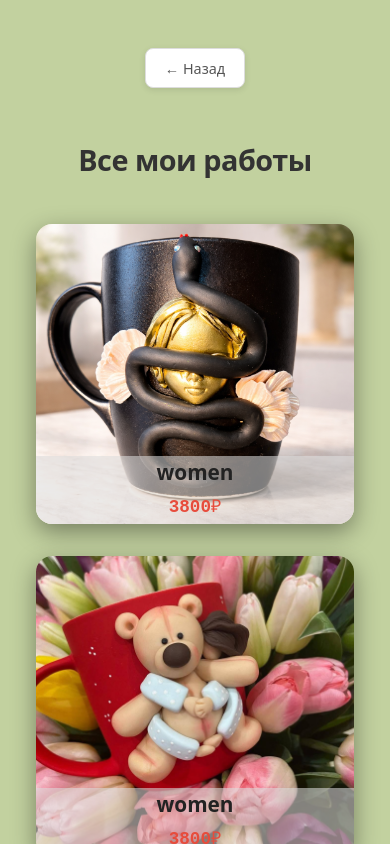
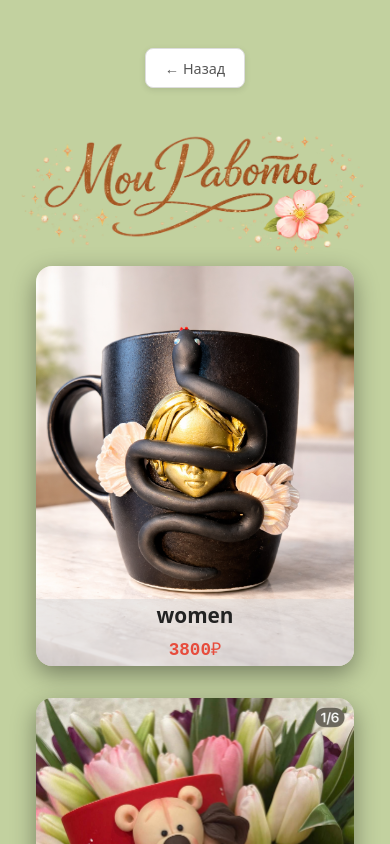
Before and after one commit to Ivan1990Nik/Baked_clay, a React (Vite) app: page /product in a window 390 px wide. Shown: the top 844 px of the page. Built offline with nearby package versions, Linux system fonts and the light colour scheme.

Commit message:
add text

```diff
--- a/src/components/about/About.jsx
+++ b/src/components/about/About.jsx
@@ -1,6 +1,6 @@
 // src/components/about/About.jsx
 import "./about.css";
-import velcome from "../../../public/images/velcome.png"
+import velcome from "/images/velcome.png"
 
 
 function About() {
--- a/src/components/contact/Contact.jsx
+++ b/src/components/contact/Contact.jsx
@@ -1,6 +1,6 @@
 import bro from "../../assets/logo.PNG"
 import "./contact.css";
-import contact from "../../../public/images/contact.png"
+import contact from "/images/contact.png"
 
 function Contact() {
   return (
--- a/src/components/header/Header.jsx
+++ b/src/components/header/Header.jsx
@@ -3,7 +3,7 @@ import { useState } from "react";
 import "./header.css";
 
 import logo from "../../../public/images/logo3.png"
-import sticHeader from "../../../public/images/stic-header.png"
+import sticHeader from "/images/stic-header.png"
 
 export default function Header() {
   const [isOpen, setIsOpen] = useState(false);
--- a/src/components/products/Products.tsx
+++ b/src/components/products/Products.tsx
@@ -8,7 +8,7 @@ import "./products.css";
 
 import { getImage } from "../../utils/getImage";
 import { useNavigate } from "react-router-dom"; // ✅ Импортируем useNavigate
-import work from "../../../public/images/work.png"
+import work from "/images/work.png"
 
 const imageFiles = [
   "flora.png",
--- a/src/data/DataBase.js
+++ b/src/data/DataBase.js
@@ -7,6 +7,7 @@ export const Data = [
         price: 3800,
         name: 'women',
         images: [
+            getImage("carusel", "face.png"),
             getImage("carusel", "face.png"),
 
         ]
--- a/src/pages/products/productList.css
+++ b/src/pages/products/productList.css
@@ -32,6 +32,10 @@
   margin: 0 auto;
   text-align: center;
 }
+
+ .product-list__container img {
+    width: 450px;
+  }
 
 .product-list__container h1 {
   font-size: 2.5rem;
@@ -74,8 +78,8 @@
     padding: 3rem 1rem;
   }
 
-  .product-list__container h1 {
-    font-size: 1.8rem;
+  .product-list__container img {
+    width: 350px;
   }
 
   .product-list__back-btn {
@@ -96,7 +100,7 @@
   max-width: 320px;
   text-align: center;
   cursor: default;
-  height: 300px;
+  height: 400px;
 }
 
 .product-list__card:hover {
@@ -105,7 +109,7 @@
 }
 
 .product-list__card-image {
-  height: 300px;
+  height: 400px;
   overflow: hidden;
   display: flex;
   align-items: center;
@@ -129,6 +133,37 @@ bottom: 0;
   left: 0;           /* 🔴 Прижимаем к левому краю */
   right: 0;
 background-color: #dddddd8f;
+
+}
+.product-list__card:hover .product-list__card-content {
+  background: linear-gradient(
+    90deg,
+    #e6b2b285,  /* Розово-оранжевый */
+    #bd969657,  /* Мятный */
+    #c5dfe671,  /* Голубой */
+    #f5c7c773,  /* Светло-зелёный */
+    #9963637e   /* Жёлтый */
+  );
+  background-size: 500% 100%;
+  color: white;
+  font-weight: 600;
+  text-shadow: 0 1px 3px rgba(0, 0, 0, 0.3);
+  animation: gradientShift 4s ease infinite;
+  transform: translateY(-3px);
+  box-shadow: 0 8px 20px rgba(0, 0, 0, 0.1);
+}
+
+/* Анимация плавного сдвига градиента */
+@keyframes gradientShift {
+  0% {
+    background-position: 0% 50%;
+  }
+  50% {
+    background-position: 100% 50%;
+  }
+  100% {
+    background-position: 0% 50%;
+  }
 }
 
 .product-list__card-title {
@@ -241,7 +276,9 @@ height: 25px;
   transition: background 0.2s;
 }
 
-
+.modal-open {
+  overflow: hidden;
+}
 
 .modal-nav-btn--prev {
   left: 10px;
--- a/src/pages/products/productList.jsx
+++ b/src/pages/products/productList.jsx
@@ -2,6 +2,7 @@ import { useEffect, useState, useRef } from "react";
 import { Data } from "../../data/DataBase";
 import "./productList.css";
 import { useNavigate } from "react-router-dom";
+import work from "/images/work.png"
 
 function ProductList() {
   const navigate = useNavigate();
@@ -134,7 +135,7 @@ function ProductList() {
           ← Назад
         </button>
         <div className="product-list__container">
-          <h1>Все мои работы</h1>
+          <img src={work} alt="work" />
           <div className="product-list__grid">
             {Data.map((item) => (
               <div
```
